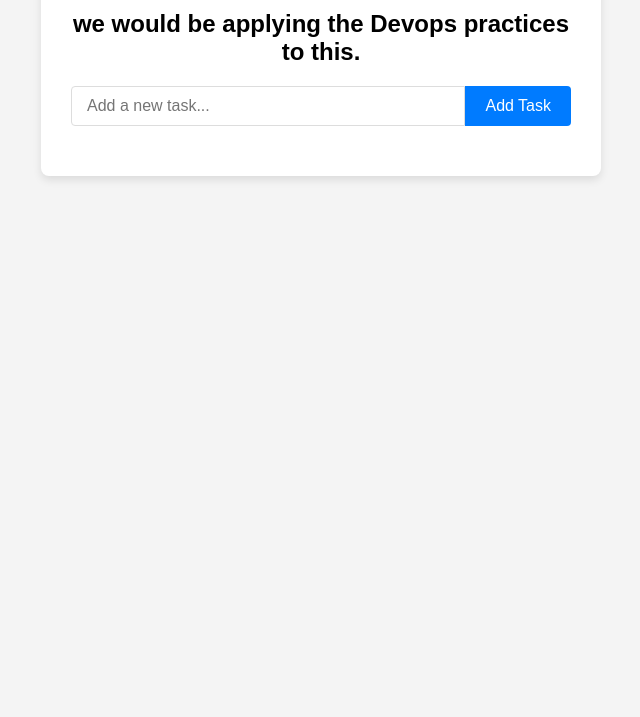
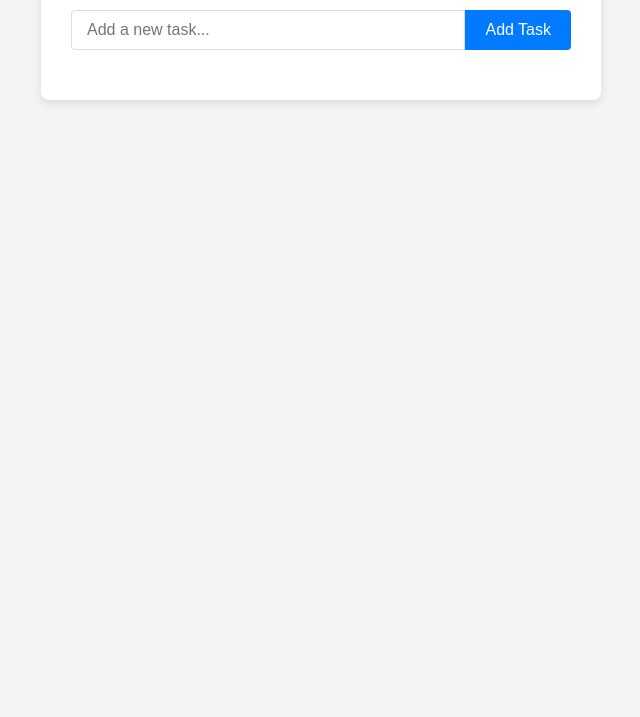
Before and after one commit to ozalakshay/Devops-todo-project, a plain HTML site: page index.html in a window 1280 px wide. Shown: the part 123-840 px from the top of the page, without its empty margins (319-959 px from the left). Drawn offline with Linux system fonts and the light colour scheme.

Commit message:
Changes done in index.html

```diff
--- a/index.html
+++ b/index.html
@@ -9,7 +9,6 @@
 <body>
     <div class="todo-container">
         <h1>My Todo List</h1>
-        <h2>we would be applying the Devops practices to this.</h2>
         <div class="input-section">
             <input type="text" id="taskInput" placeholder="Add a new task...">
             <button id="addTaskBtn">Add Task</button>
```
